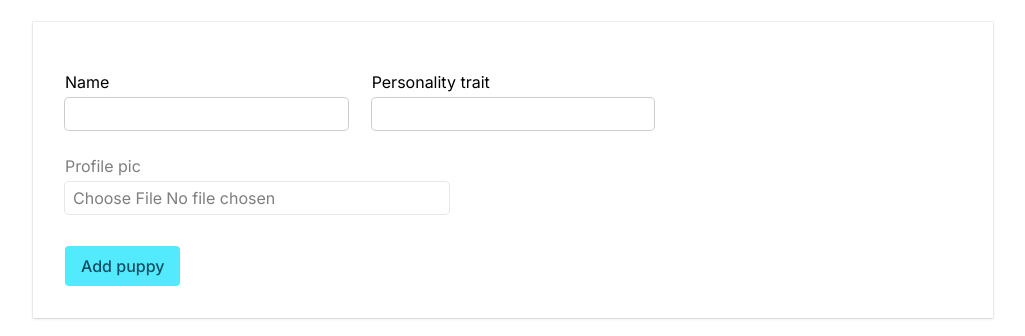
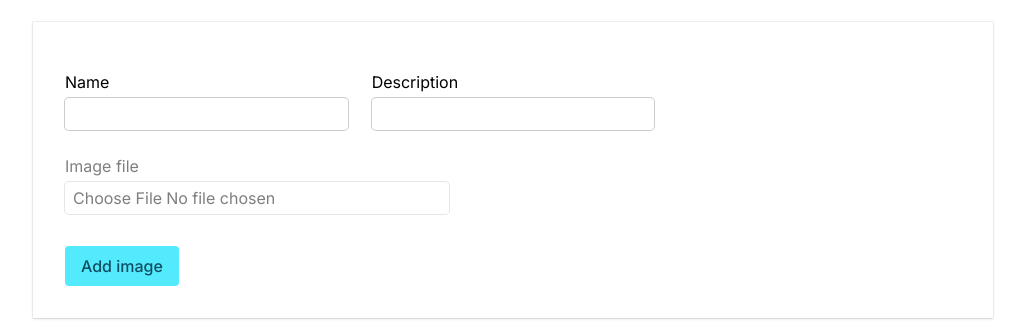
Before and after one commit to chang180/follow-react-laracasts, a React (Vite) app: page / in a window 1280 px wide. Shown: the part 1180-1516 px from the top of the page, without its empty margins (127-1152 px from the left). Built offline with nearby package versions, Linux system fonts and the light colour scheme.

Commit message:
useFormStatus implements

```diff
--- a/src/components/LikeToggle.tsx
+++ b/src/components/LikeToggle.tsx
@@ -1,24 +1,34 @@
-import { Heart } from "lucide-react";
+import { Heart, Loader } from "lucide-react";
 import { Image } from "../types";
 import { useLiked } from "../context/liked-context";
+import { useState } from "react";
 
 export function LikeToggle({ id }: { id: Image['id'] }) {
     const { liked, setLiked } = useLiked();
+    const [pending, setPending] = useState(false);
 
     return (
         <button className="group" onClick={() => {
+            setPending(true);
+            setTimeout(() => {
                 if (liked.includes(id)) {
                     setLiked(liked.filter((imageId) => imageId !== id));
                 } else {
                     setLiked([...liked, id]);
                 }
+                setPending(false);
+            }
+                , 1000);
         }}>
+            {pending ?
+                <Loader className="animate-spin stroke-slate-300" /> :
                 <Heart
                     className={
                         liked.includes(id)
                             ? "fill-red-500 stroke-red-500"
                             : "stroke-slate-200 group-hover:stroke-slate-300"
                     } />
+            }
         </button>
     );
 }
--- a/src/components/NewImageForm.tsx
+++ b/src/components/NewImageForm.tsx
@@ -1,5 +1,6 @@
 import { Dispatch, SetStateAction } from "react";
 import { Image } from "../types";
+import { SubmitButton } from "./SubmitButton";
 
 export function NewImageForm({
   images,
@@ -12,7 +13,9 @@ export function NewImageForm({
   return (
     <div className="mt-12 flex items-center justify-between bg-white p-8 shadow ring ring-black/5">
       <form
-        action={(formData: FormData) => {
+        action={async(formData: FormData) => {
+          // sleep(1000);
+          await new Promise((resolve) => setTimeout(resolve, 1000));
           const newIndex = images.length + 1;
           // 使用 padStart 確保數字至least有兩位，不足的在前面補0
           const paddedIndex = String(newIndex).padStart(3, '0');
@@ -35,22 +38,24 @@ export function NewImageForm({
               id="name"
               type="text"
               name="name"
+              required
             />
           </fieldset>
           <fieldset className="flex w-full flex-col gap-1">
-            <label htmlFor="trait">Personality trait</label>
+            <label htmlFor="trait">Description</label>
             <input
               className="max-w-96 rounded-sm bg-white px-2 py-1 ring ring-black/20 focus:ring-2 focus:ring-cyan-500 focus:outline-none"
               id="trait"
               type="text"
               name="trait"
+              required
             />
           </fieldset>
           <fieldset
             disabled
             className="col-span-2 flex w-full cursor-not-allowed flex-col gap-1 opacity-50"
           >
-            <label htmlFor="avatar_url">Profile pic</label>
+            <label htmlFor="avatar_url">Image file</label>
             <input
               className="max-w-96 rounded-sm bg-white px-2 py-1 ring ring-black/20 focus:ring-2 focus:ring-cyan-500 focus:outline-none"
               id="avatar_url"
@@ -60,12 +65,7 @@ export function NewImageForm({
             />
           </fieldset>
         </div>
-        <button
-          className="mt-4 inline-block rounded bg-cyan-300 px-4 py-2 font-medium text-cyan-900 hover:bg-cyan-200 focus:ring-2 focus:ring-cyan-500 focus:outline-none"
-          type="submit"
-        >
-          Add puppy
-        </button>
+        <SubmitButton />
       </form>
     </div>
   );
--- /dev/null
+++ b/src/components/SubmitButton.tsx
@@ -0,0 +1,14 @@
+import { useFormStatus } from "react-dom";
+
+export function SubmitButton() {
+    const status = useFormStatus();
+    return (
+        <button
+            className="mt-4 inline-block rounded bg-cyan-300 px-4 py-2 font-medium text-cyan-900 hover:bg-cyan-200 focus:ring-2 focus:ring-cyan-500 focus:outline-none disabled:bg-slate-200 disabled:cursor-not-allowed"
+            type="submit"
+            disabled={status.pending}
+        >
+            {status.pending ? `Adding ${status?.data?.get('name') ?? "image"} ...` : "Add image"}
+        </button>
+    );
+}
```
Lines whose indentation alone changed are shown as unchanged.
